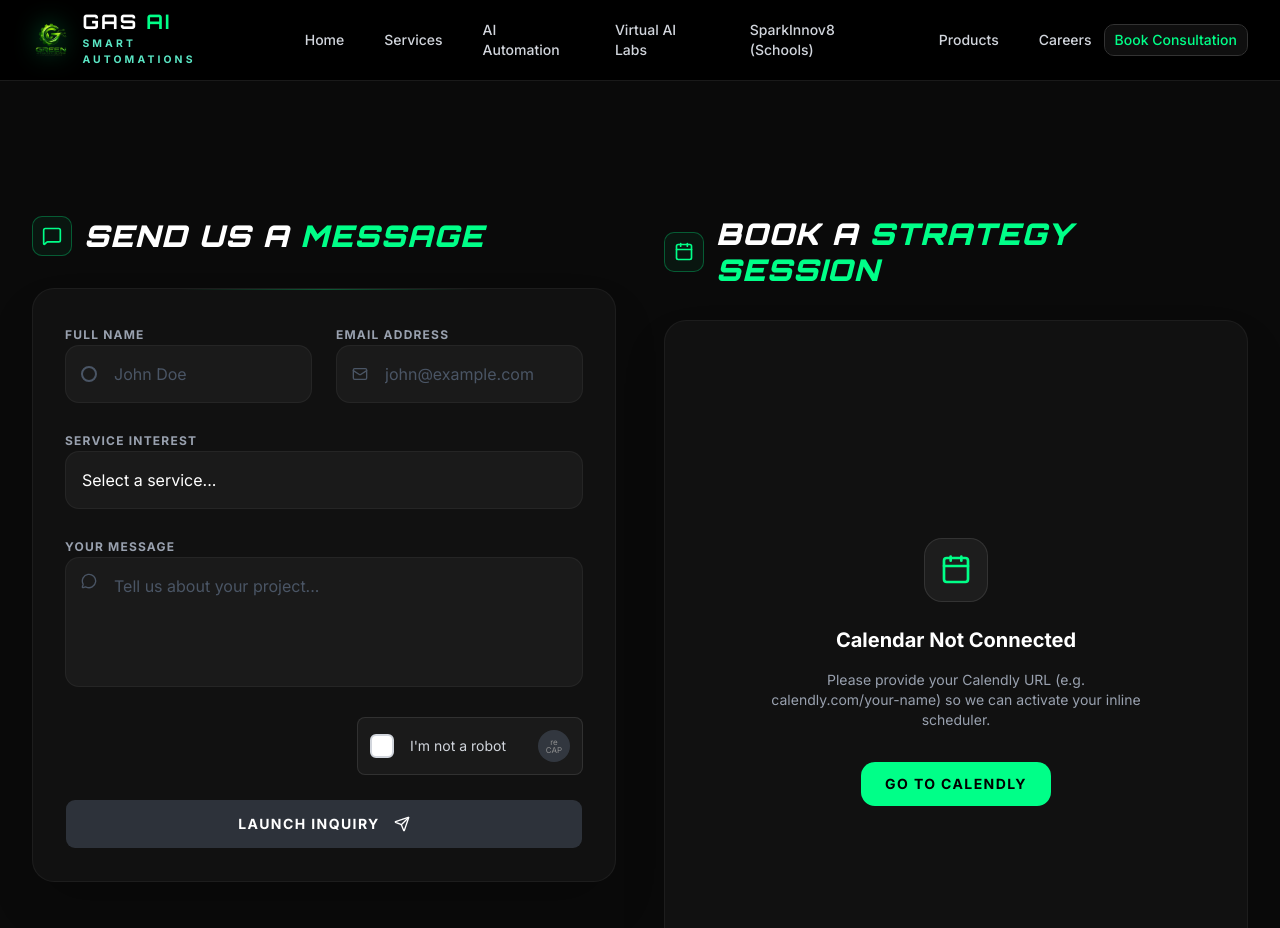
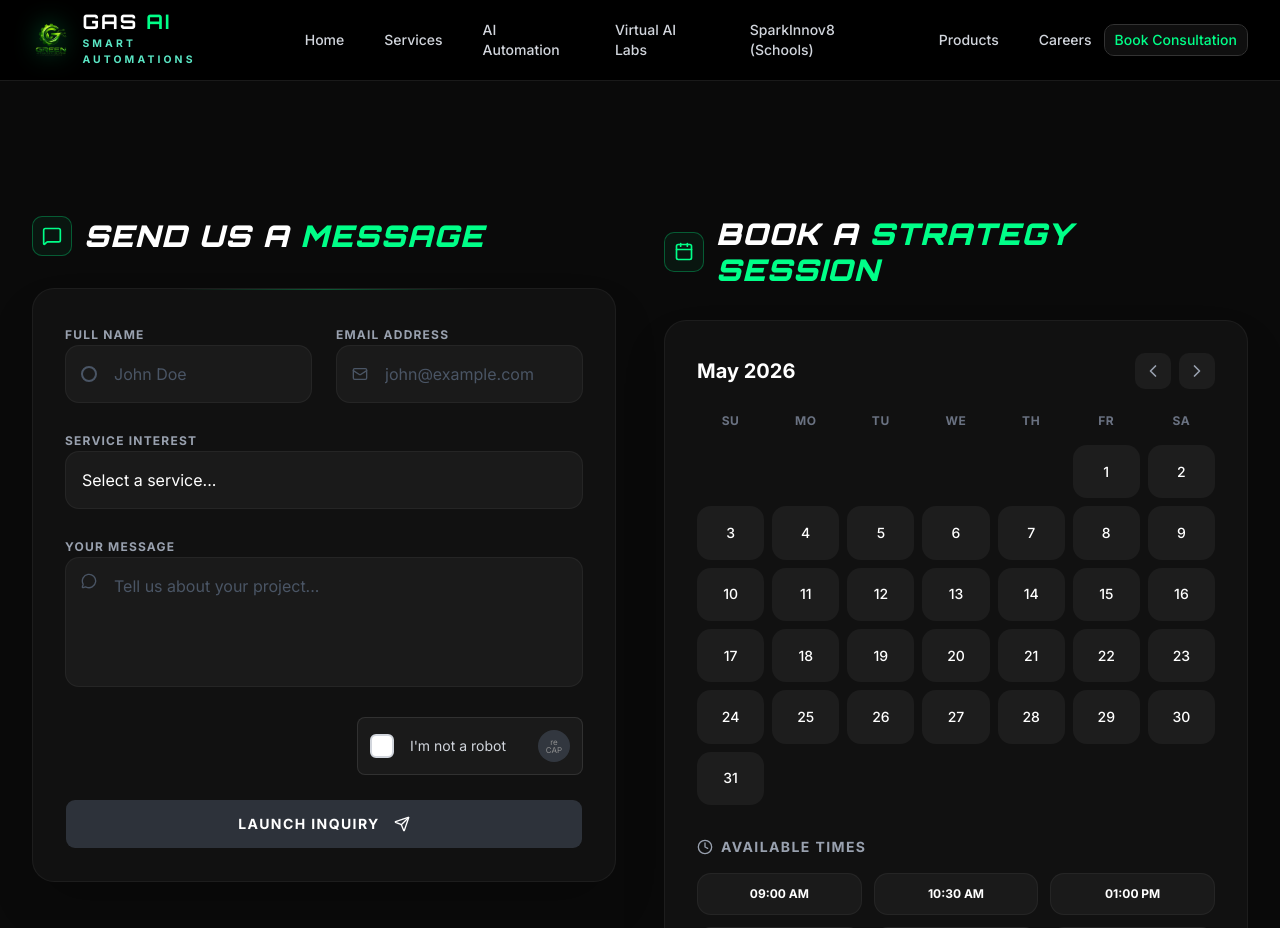
Before and after one commit to prasannab4362/GAS_AI, a Next.js app: page /contact in a window 1280 px wide. Shown: the top 928 px of the page. Built offline with nearby package versions, Linux system fonts and the light colour scheme.

Commit message:
Implement custom interactive native React calendar for Contact page

```diff
--- a/src/app/contact/page.tsx
+++ b/src/app/contact/page.tsx
@@ -1,7 +1,7 @@
 "use client";
 
 import { useState } from "react";
-import { Send, Mail, MessageCircle, Calendar, MessageSquare, Phone } from "lucide-react";
+import { Send, Mail, MessageCircle, Calendar, MessageSquare, Phone, ChevronLeft, ChevronRight, Clock, CheckCircle2 } from "lucide-react";
 import { Button } from "@/components/ui/button";
 import { motion } from "framer-motion";
 
@@ -9,6 +9,39 @@ import { motion } from "framer-motion";
 export default function ContactPage() {
   const [formData, setFormData] = useState({ name: "", email: "", service: "", message: "" });
   const [status, setStatus] = useState<"idle" | "loading" | "success" | "error">("idle");
+  const [selectedDate, setSelectedDate] = useState<number | null>(null);
+  const [selectedTime, setSelectedTime] = useState<string | null>(null);
+  const [bookingStep, setBookingStep] = useState<"calendar" | "details" | "confirmed">("calendar");
+  const [currentMonth, setCurrentMonth] = useState(new Date().getMonth());
+  const [currentYear, setCurrentYear] = useState(new Date().getFullYear());
+
+  const daysInMonth = new Date(currentYear, currentMonth + 1, 0).getDate();
+  const firstDayOfMonth = new Date(currentYear, currentMonth, 1).getDay();
+
+  const monthNames = ["January", "February", "March", "April", "May", "June", "July", "August", "September", "October", "November", "December"];
+  const timeSlots = ["09:00 AM", "10:30 AM", "01:00 PM", "02:30 PM", "04:00 PM", "05:30 PM"];
+
+  const handleNextMonth = () => {
+    if (currentMonth === 11) {
+      setCurrentMonth(0);
+      setCurrentYear(currentYear + 1);
+    } else {
+      setCurrentMonth(currentMonth + 1);
+    }
+  };
+
+  const handlePrevMonth = () => {
+    if (currentMonth === 0) {
+      setCurrentMonth(11);
+      setCurrentYear(currentYear - 1);
+    } else {
+      setCurrentMonth(currentMonth - 1);
+    }
+  };
+
+  const handleConfirmBooking = () => {
+    setBookingStep("confirmed");
+  };
 
   const handleSubmit = async (e: React.FormEvent) => {
     e.preventDefault();
@@ -143,21 +176,135 @@ export default function ContactPage() {
               </h2>
             </div>
 
-            <div className="bg-[#111111] border border-white/5 rounded-3xl shadow-2xl overflow-hidden flex h-full min-h-[600px] relative items-center justify-center p-8 text-center">
-              <div className="space-y-4 max-w-sm">
-                <div className="w-16 h-16 bg-white/5 border border-white/10 rounded-2xl flex items-center justify-center mx-auto mb-6">
-                  <Calendar className="w-8 h-8 text-neon-green" />
+            <div className="bg-[#111111] border border-white/5 rounded-3xl shadow-2xl overflow-hidden flex flex-col h-full min-h-[600px] relative p-8">
+
+              {bookingStep === "calendar" && (
+                <div className="flex-1 flex flex-col h-full animate-in fade-in duration-500">
+                  <div className="flex justify-between items-center mb-6">
+                    <h3 className="text-xl font-bold text-white">{monthNames[currentMonth]} {currentYear}</h3>
+                    <div className="flex gap-2">
+                      <button type="button" onClick={handlePrevMonth} className="p-2 bg-white/5 rounded-lg hover:bg-white/10 transition text-gray-400 hover:text-white">
+                        <ChevronLeft className="w-5 h-5" />
+                      </button>
+                      <button type="button" onClick={handleNextMonth} className="p-2 bg-white/5 rounded-lg hover:bg-white/10 transition text-gray-400 hover:text-white">
+                        <ChevronRight className="w-5 h-5" />
+                      </button>
+                    </div>
+                  </div>
+
+                  <div className="grid grid-cols-7 gap-2 mb-4 text-center">
+                    {["Su", "Mo", "Tu", "We", "Th", "Fr", "Sa"].map(day => (
+                      <div key={day} className="text-xs font-bold text-gray-500 uppercase tracking-wider">{day}</div>
+                    ))}
+                  </div>
+
+                  <div className="grid grid-cols-7 gap-2 flex-1">
+                    {Array.from({ length: firstDayOfMonth }).map((_, i) => (
+                      <div key={`empty-${i}`} className="p-2"></div>
+                    ))}
+                    {Array.from({ length: daysInMonth }).map((_, i) => {
+                      const day = i + 1;
+                      const isSelected = selectedDate === day;
+                      return (
+                        <button
+                          type="button"
+                          key={day}
+                          onClick={() => setSelectedDate(day)}
+                          className={`p-2 rounded-xl text-sm font-medium transition-all ${
+                            isSelected
+                              ? "bg-neon-green text-black scale-110 shadow-[0_0_15px_rgba(0,255,157,0.4)]"
+                              : "text-white hover:bg-white/10 bg-white/5"
+                          }`}
+                        >
+                          {day}
+                        </button>
+                      );
+                    })}
+                  </div>
+
+                  <div className="mt-8">
+                    <h4 className="text-sm font-bold text-gray-400 uppercase tracking-widest mb-4 flex items-center gap-2">
+                      <Clock className="w-4 h-4" /> Available Times
+                    </h4>
+                    <div className="grid grid-cols-3 gap-3">
+                      {timeSlots.map(time => (
+                        <button
+                          type="button"
+                          key={time}
+                          onClick={() => setSelectedTime(time)}
+                          className={`py-3 rounded-xl text-xs font-bold transition-all ${
+                            selectedTime === time
+                              ? "bg-neon-green text-black shadow-[0_0_15px_rgba(0,255,157,0.3)]"
+                              : "bg-[#1a1a1a] text-white hover:bg-[#222] border border-white/5"
+                          }`}
+                        >
+                          {time}
+                        </button>
+                      ))}
+                    </div>
+                  </div>
+
+                  <div className="mt-8 pt-6 border-t border-white/5">
+                    <Button
+                      type="button"
+                      onClick={() => setBookingStep("details")}
+                      disabled={!selectedDate || !selectedTime}
+                      className="w-full bg-neon-green text-black hover:bg-neon-green/90 py-6 text-sm tracking-widest font-bold uppercase transition-all"
+                    >
+                      Continue
+                    </Button>
+                  </div>
                 </div>
-                <h3 className="text-xl font-bold text-white">Calendar Not Connected</h3>
-                <p className="text-gray-400 text-sm">
-                  Please provide your Calendly URL (e.g. calendly.com/your-name) so we can activate your inline scheduler.
-                </p>
-                <div className="pt-4">
-                  <a href="https://calendly.com/" target="_blank" rel="noopener noreferrer" className="inline-flex items-center justify-center px-6 py-3 rounded-xl bg-neon-green text-black hover:bg-neon-green/90 transition-colors font-bold text-sm uppercase tracking-widest">
-                    Go to Calendly
-                  </a>
+              )}
+
+              {bookingStep === "details" && (
+                <div className="flex-1 flex flex-col justify-center animate-in fade-in slide-in-from-right-4 duration-500">
+                  <button type="button" onClick={() => setBookingStep("calendar")} className="flex items-center text-sm text-gray-400 hover:text-neon-green transition-colors mb-8">
+                    <ChevronLeft className="w-4 h-4 mr-1" /> Back to Calendar
+                  </button>
+                  <h3 className="text-2xl font-bold text-white mb-2">Confirm your Session</h3>
+                  <p className="text-neon-green font-medium mb-8 flex items-center gap-2">
+                    <Calendar className="w-4 h-4" /> {monthNames[currentMonth]} {selectedDate}, {currentYear} at {selectedTime}
+                  </p>
+
+                  <div className="space-y-4 mb-8">
+                    <div className="p-4 bg-[#1a1a1a] border border-white/5 rounded-xl text-sm text-gray-300">
+                      You are about to book a 30-minute discovery call with our engineering team. We'll send a Google Meet link to the email provided in the contact form.
+                    </div>
+                  </div>
+
+                  <Button
+                    type="button"
+                    onClick={handleConfirmBooking}
+                    className="w-full bg-neon-green text-black hover:bg-neon-green/90 py-6 text-sm tracking-widest font-bold uppercase transition-all"
+                  >
+                    Confirm Booking
+                  </Button>
                 </div>
-              </div>
+              )}
+
+              {bookingStep === "confirmed" && (
+                <div className="flex-1 flex flex-col items-center justify-center text-center animate-in zoom-in-95 duration-500">
+                  <div className="w-20 h-20 bg-neon-green/10 rounded-full flex items-center justify-center mb-6">
+                    <CheckCircle2 className="w-10 h-10 text-neon-green" />
+                  </div>
+                  <h3 className="text-2xl font-bold text-white mb-2">Session Booked!</h3>
+                  <p className="text-gray-400 mb-6">
+                    A calendar invitation has been sent to your email for {monthNames[currentMonth]} {selectedDate} at {selectedTime}.
+                  </p>
+                  <Button
+                    type="button"
+                    onClick={() => {
+                      setBookingStep("calendar");
+                      setSelectedDate(null);
+                      setSelectedTime(null);
+                    }}
+                    className="bg-transparent border border-white/20 text-white hover:bg-white/5 py-4 px-8 text-xs tracking-widest font-bold uppercase"
+                  >
+                    Book Another
+                  </Button>
+                </div>
+              )}
             </div>
           </motion.div>
         </div>
```
